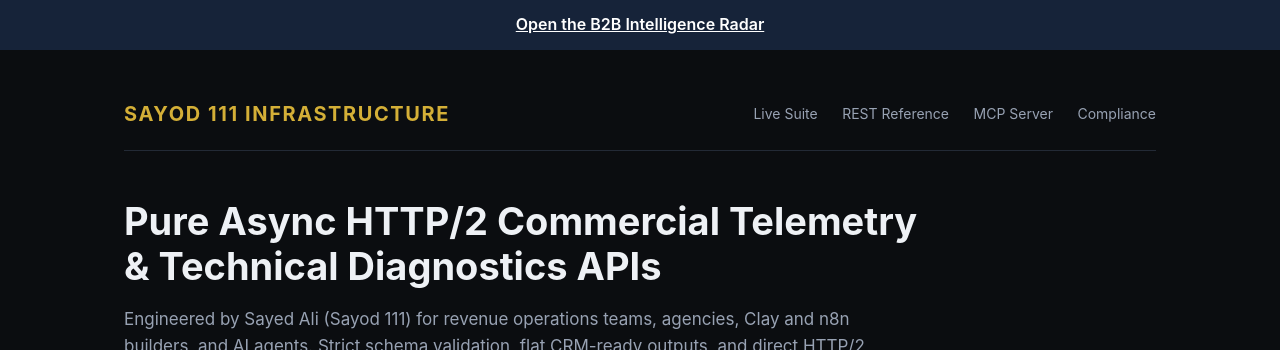
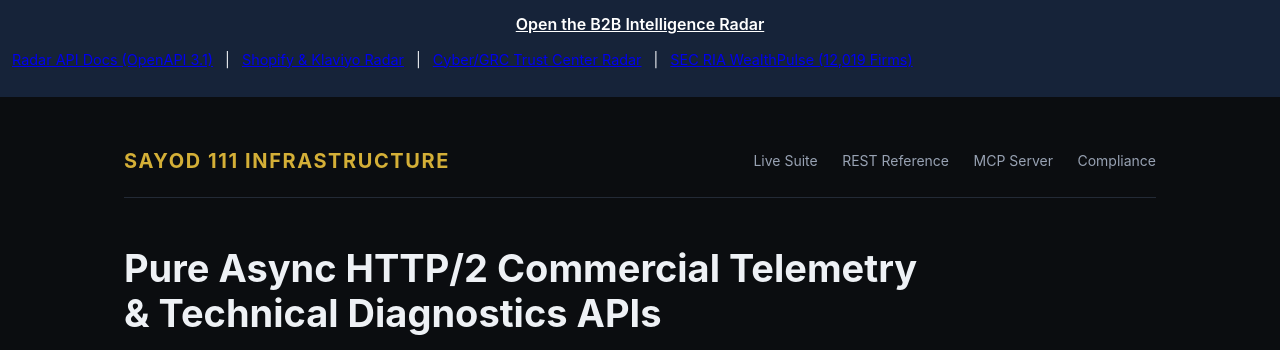
Before and after one commit to sayod111/sayod111.github.io, a plain HTML site: page index.html in a window 1280 px wide. Shown: the top 350 px of the page. Drawn offline with Linux system fonts and the light colour scheme.

Commit message:
Add direct links to Radar API Docs and 3 vertical landing pages

```diff
--- a/index.html
+++ b/index.html
@@ -77,7 +77,9 @@
 </script>
 </head>
 <body>
-  <aside style="padding:12px;text-align:center;background:#162339"><a href="https://sayod111-radar.pages.dev" style="color:#fff;font-weight:600">Open the B2B Intelligence Radar</a></aside>
+  <aside style="padding:12px;text-align:center;background:#162339"><a href="https://sayod111-radar.pages.dev" style="color:#fff;font-weight:600">Open the B2B Intelligence Radar</a>
+<div id="sayod111-radar-vertical-links" style="margin:10px 0 14px;display:flex;gap:12px;flex-wrap:wrap;font-size:0.9rem;"><a href="https://sayod111-radar.pages.dev/docs.html" target="_blank" rel="noopener">Radar API Docs (OpenAPI 3.1)</a> | <a href="https://sayod111-radar.pages.dev/shopify-klaviyo-radar.html" target="_blank" rel="noopener">Shopify &amp; Klaviyo Radar</a> | <a href="https://sayod111-radar.pages.dev/cyber-grc-radar.html" target="_blank" rel="noopener">Cyber/GRC Trust Center Radar</a> | <a href="https://sayod111-radar.pages.dev/sec-ria-wealthpulse.html" target="_blank" rel="noopener">SEC RIA WealthPulse (12,019 Firms)</a></div>
+</aside>
   <div class="wrap">
     <header>
       <div class="brand">Sayod 111 Infrastructure</div>
```
